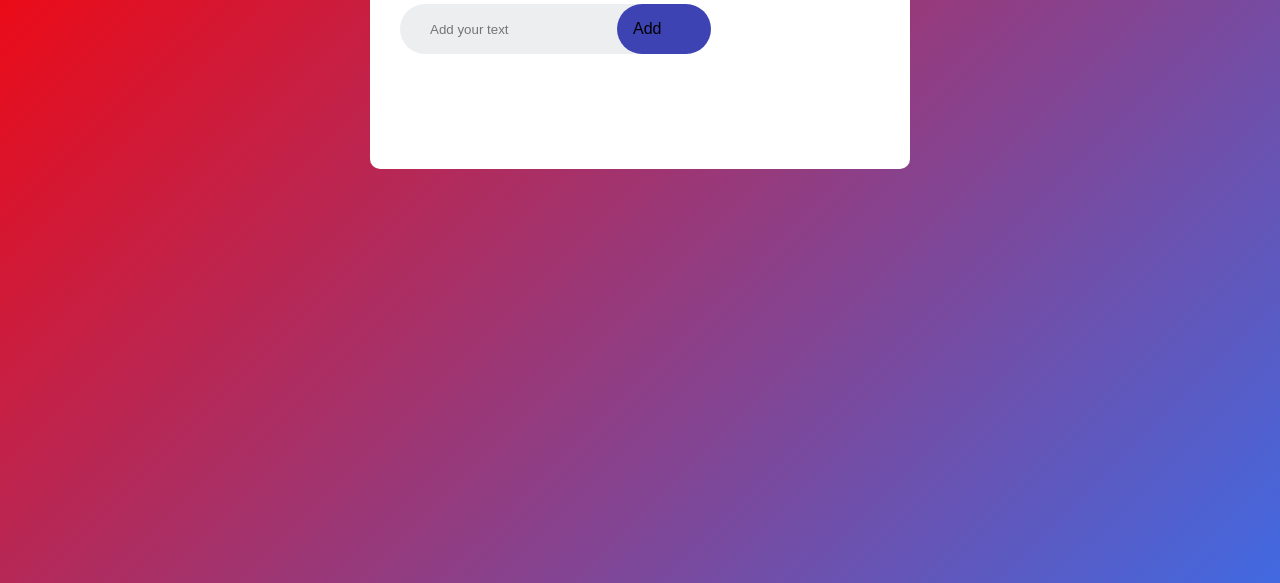
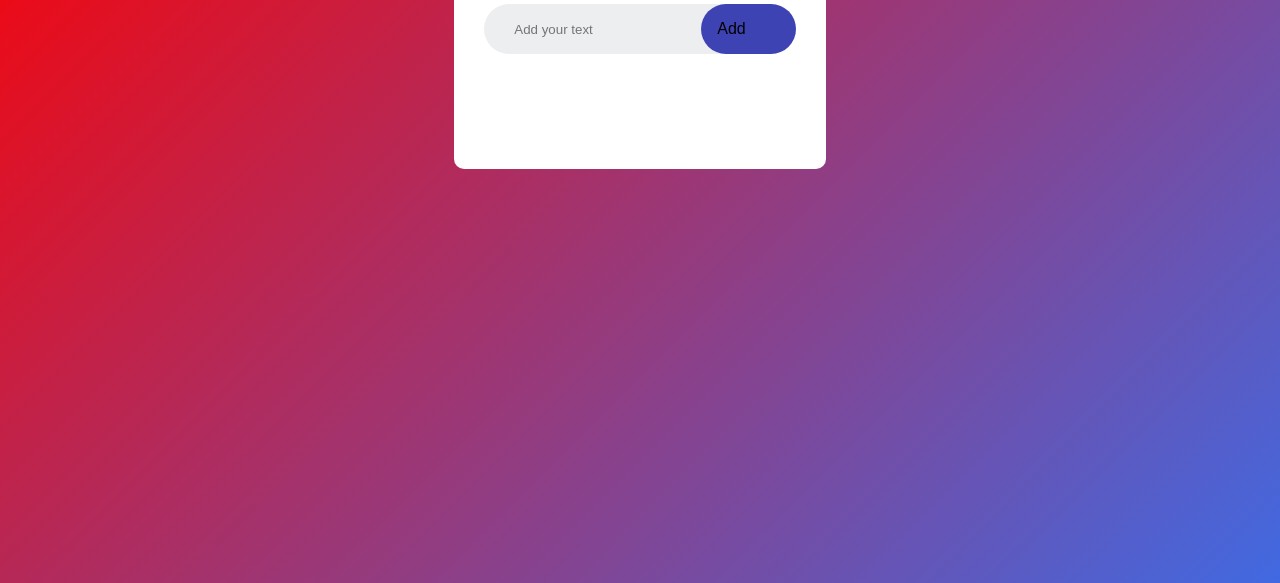
Before and after one commit to abdelrahman182001/codealpha_tasks, a plain HTML site: page index.html in a window 1280 px wide. Shown: the part 217-800 px from the top of the page. Drawn offline with Linux system fonts and the light colour scheme.

Commit message:
Update style.css

```diff
--- a/style.css
+++ b/style.css
@@ -11,14 +11,14 @@
     padding: 10px;
 
 }
-.ToDo-App{
-    width: 100%;
-    max-width: 540px;
+.ToDo-App {
+    width: 600;
+    max-width: fit-content;
     background: #fff;
     margin: 100px auto 20px;
     padding: 40px 30px 70px;
     border-radius: 10px;
-}
+  }
 .ToDo-App h2{
     color: #050753;
     display: flex;
```
